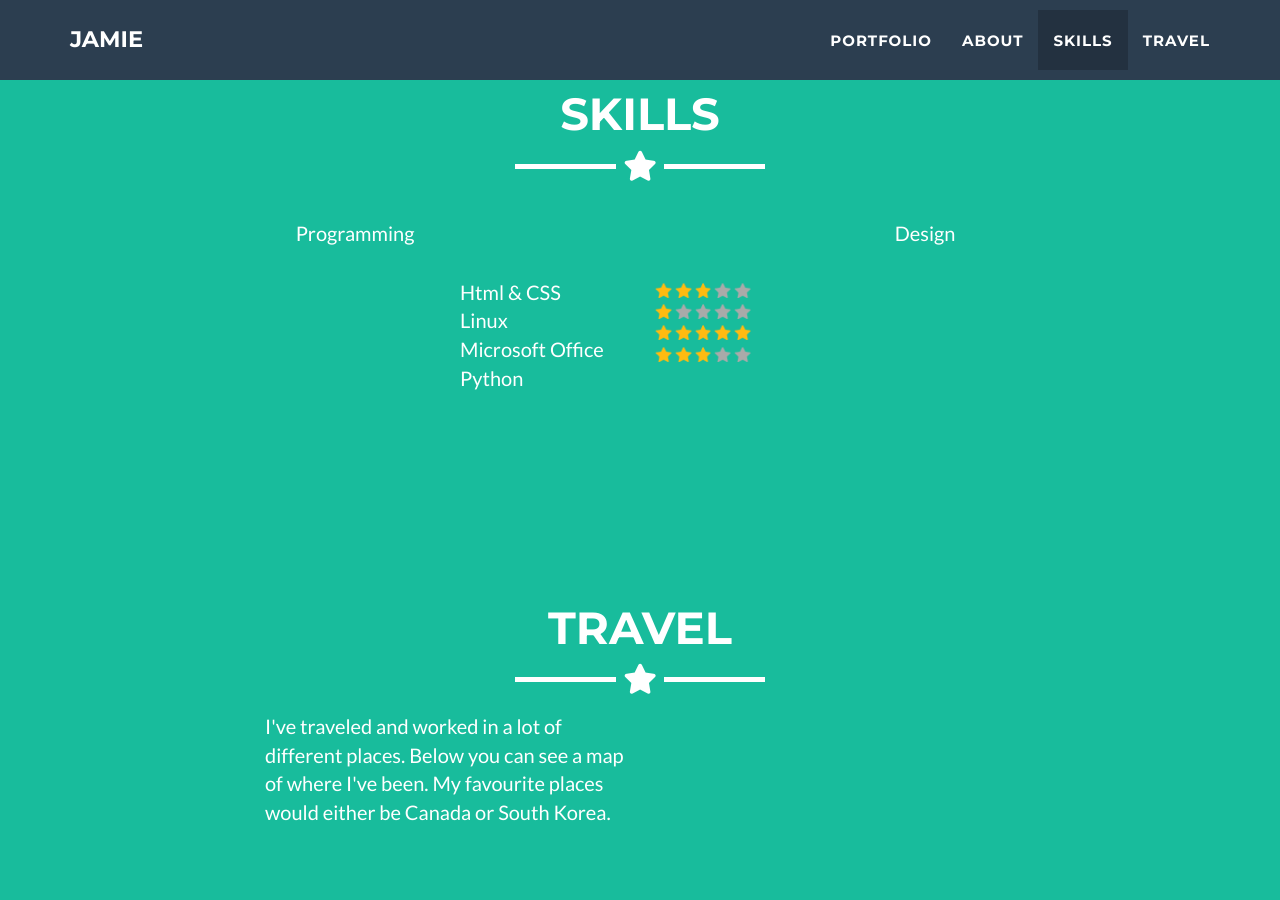
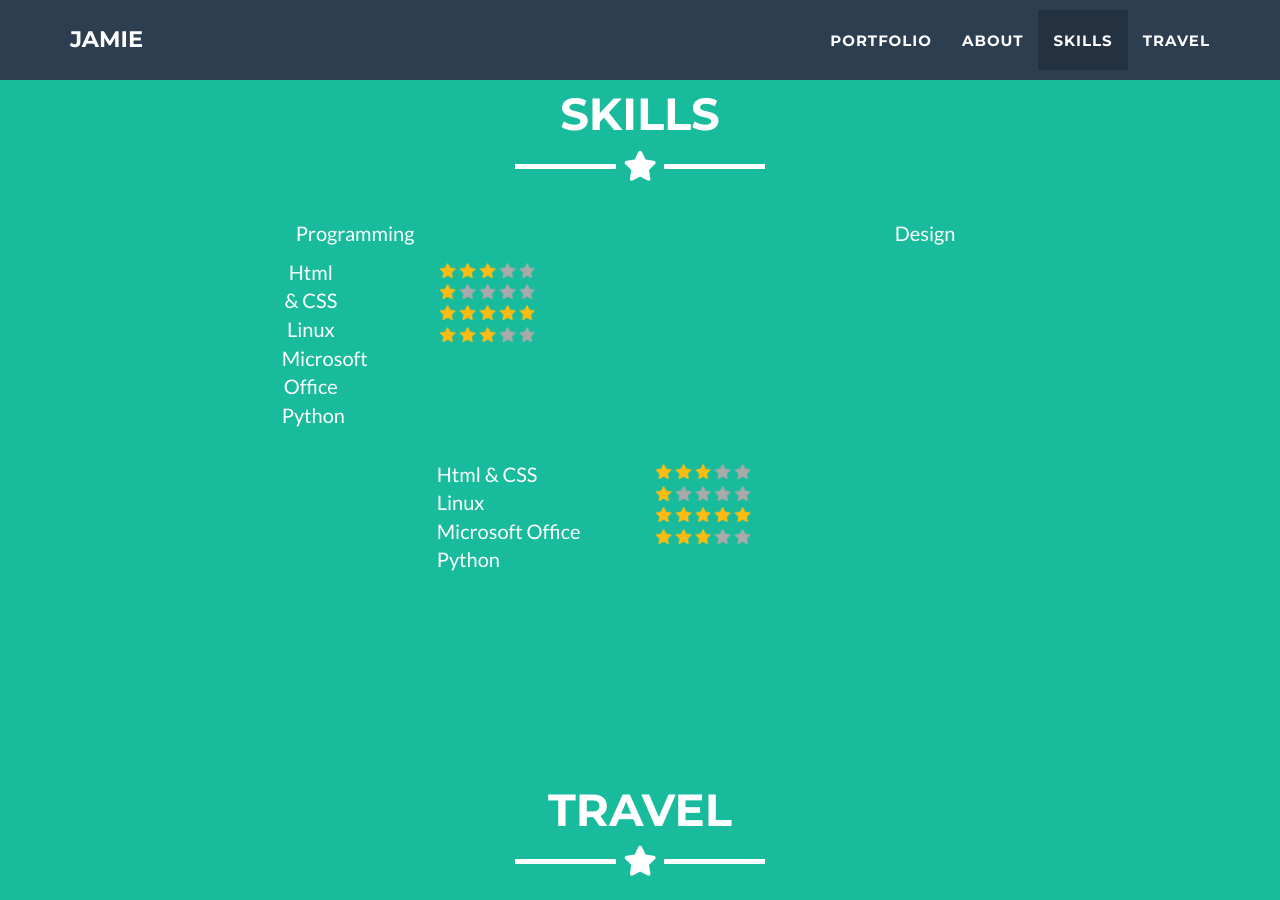
Before and after one commit to jamiedumayne/jamiedumayne.github.io, a Jekyll site: the page built from _posts/2014-07-18-project-1.markdown, in a window 1280 px wide and 900 px high, scrolled down 2288 px. Built offline with Jekyll 4.4.1, drawn with Linux system fonts in a browser that asks for light colours.

Commit message:
Update skills.html

```diff
--- a/_includes/skills.html
+++ b/_includes/skills.html
@@ -10,6 +10,40 @@
     <div class="float-container">
       <div class="float-child">
         <p>Programming</p>
+        <div class="col-lg-4 col-xs-2"></div>
+          <div class="col-lg-2 col-xs-4">
+            <p>Html &amp; CSS <br>
+              Linux <br>
+              Microsoft Office <br>
+              Python </p>
+          </div>
+
+          <div class="col-lg-6 col-xs-4">
+            <img src=img/star_full.png alt="Gold star" height="15">
+            <img src=img/star_full.png alt="Gold star" height="15">
+            <img src=img/star_full.png alt="Gold star" height="15">
+            <img src=img/star_empty.png alt="Gold star" height="15">
+            <img src=img/star_empty.png alt="Gold star" height="15"><br>
+
+            <img src=img/star_full.png alt="Gold star" height="15">
+            <img src=img/star_empty.png alt="Gold star" height="15">
+            <img src=img/star_empty.png alt="Gold star" height="15">
+            <img src=img/star_empty.png alt="Gold star" height="15">
+            <img src=img/star_empty.png alt="Gold star" height="15"><br>
+
+            <img src=img/star_full.png alt="Gold star" height="15">
+            <img src=img/star_full.png alt="Gold star" height="15">
+            <img src=img/star_full.png alt="Gold star" height="15">
+            <img src=img/star_full.png alt="Gold star" height="15">
+            <img src=img/star_full.png alt="Gold star" height="15"><br>
+
+            <img src=img/star_full.png alt="Gold star" height="15">
+            <img src=img/star_full.png alt="Gold star" height="15">
+            <img src=img/star_full.png alt="Gold star" height="15">
+            <img src=img/star_empty.png alt="Gold star" height="15">
+            <img src=img/star_empty.png alt="Gold star" height="15">
+          </div>
+        </div>
       </div>
       <div class="float-child">
         <p>Design</p>
```
